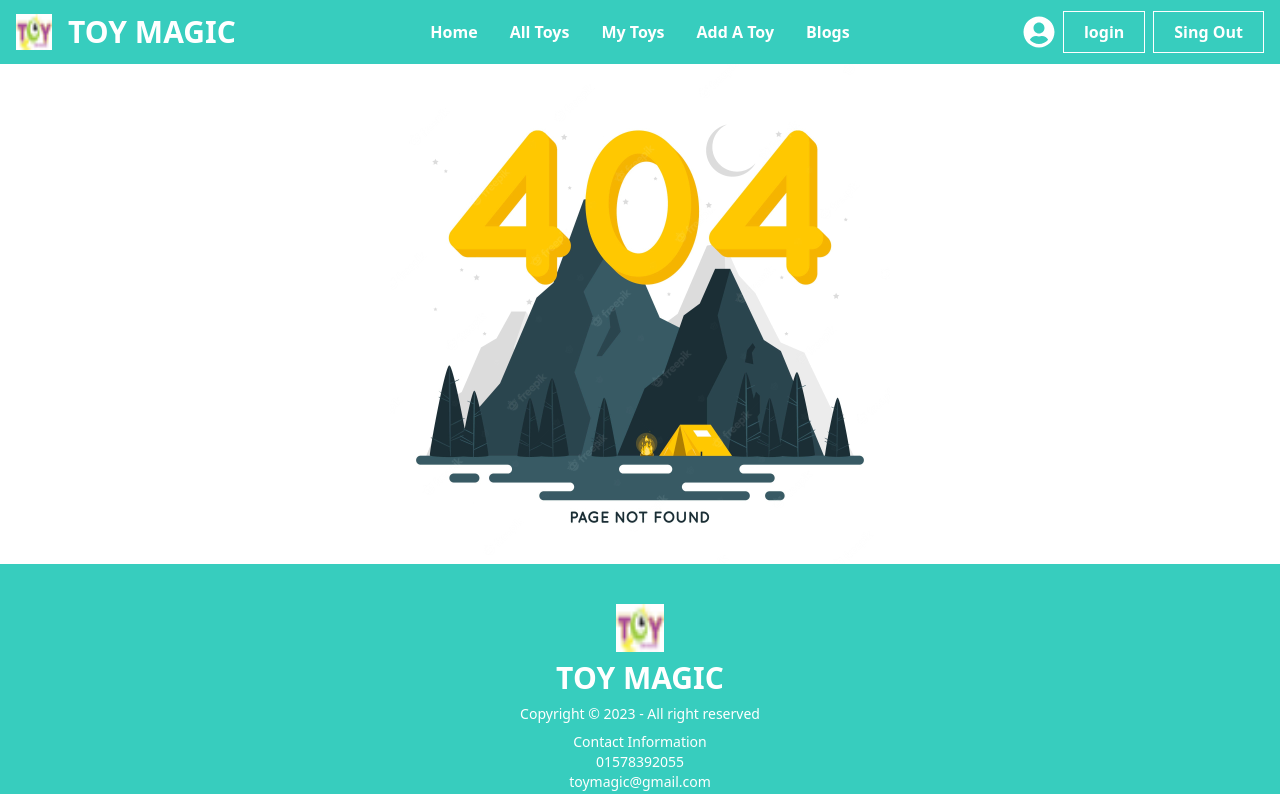
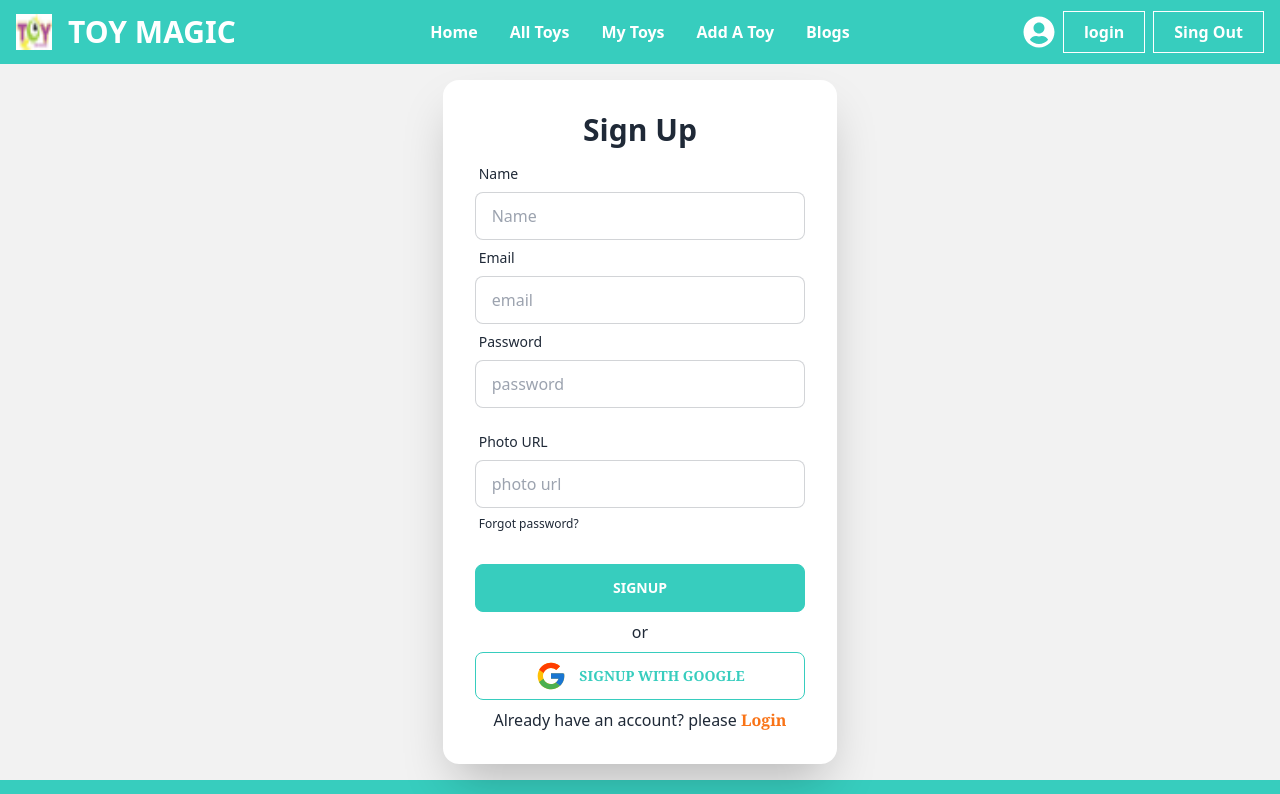
Before and after one commit to sadiawcutecat/Toy-market-client-side, a React (Vite) app: page /signup in a window 1280 px wide. Shown: the top 794 px of the page. Built offline with nearby package versions, Linux system fonts and the light colour scheme; no server answers.

Commit message:
sign up and login file added

```diff
--- a/package.json
+++ b/package.json
@@ -20,6 +20,7 @@
     "react-icons": "^4.8.0",
     "react-rating": "^2.0.5",
     "react-router-dom": "^6.11.2",
+    "react-tabs": "^6.0.1",
     "sort-by": "^1.2.0"
   },
   "devDependencies": {
--- /dev/null
+++ b/src/Component/Login.jsx
@@ -0,0 +1,63 @@
+import React, { useContext } from 'react';
+import { Link } from 'react-router-dom';
+import { AuthContext } from './provider/AuthProvider';
+
+const Login = () => {
+
+const {signIn} = useContext(AuthContext)
+
+const handleLogin = event =>{
+    event.preventDefault();
+    const form = event.target;
+
+            const email = form.email.value;
+            const password = form.password.value;
+
+            console.log(email,password);
+            signIn(email, password)
+            .then(result => {
+                const user = result.user;
+                console.log(user);
+            })
+            .catch(error => console.log(error))
+}
+
+    return (
+        <div>
+            <div className="hero  bg-base-200">
+                <div className="w-1/3 hero-content flex-col lg:flex-col">
+
+                    <div className="card flex-shrink-0 w-full  shadow-2xl bg-base-100">
+                        <div className="card-body">
+                            <h1 className="text-3xl text-center font-bold">Login now!</h1>
+                            <form onSubmit={handleLogin}>
+                                <div className="form-control">
+                                    <label className="label">
+                                        <span className="label-text">Email</span>
+                                    </label>
+                                    <input type="text" name='email' placeholder="email" className="input input-bordered" />
+                                </div>
+                                <div className="form-control">
+                                    <label className="label">
+                                        <span className="label-text">Password</span>
+                                    </label>
+                                    <input type="text" name='password' placeholder="password" className="input input-bordered" />
+                                    <label className="label">
+                                        <a href="#" className="label-text-alt link link-hover">Forgot password?</a>
+                                    </label>
+                                </div>
+                                <div className="form-control mt-6">
+                                    <input className="btn btn-accent  text-white font-seriffont bold" type="submit" value="Login" />
+                                </div>
+
+                            </form>
+                            <p>New to TOY MAGIC? please <Link className='text-orange-500 font-bold font-serif' to="/signup">Sign Up</Link></p>
+                        </div>
+                    </div>
+                </div>
+            </div>
+        </div>
+    );
+};
+
+export default Login;
--- a/src/Component/Navsection.jsx
+++ b/src/Component/Navsection.jsx
@@ -14,16 +14,21 @@
                 <div className="navbar-center  lg:flex">
                     <ul className="menu menu-horizontal px-1 text-white">
                         <Link to='/'><li><a>Home</a></li></Link>
-                        <Link to='AllToys'><li><a>All Toys</a></li></Link>
-                        <Link to='myToys'> <li><a>My Toys</a></li></Link>
-                        <Link to='AddToys'><li><a>Add A Toy</a></li></Link>
-                        <Link to='blogs'><li><a>Blogs</a></li></Link>
+                        <Link to='/AllToys'><li><a>All Toys</a></li></Link>
+                        <Link to='/myToys'> <li><a>My Toys</a></li></Link>
+                        <Link to='/AddToys'><li><a>Add A Toy</a></li></Link>
+                        <Link to='/blogs'><li><a>Blogs</a></li></Link>
                        </ul>
                 </div>
                 <div className="navbar-end gap-2">
                 <FaUserCircle style={{ fontSize: '2rem' }} className="text-white" />
+                <Link to='/login'>
                 <button className="text-white py-2 px-5 border border-white">login</button>
+                </Link>
+
+                <Link to='/signout'>
                 <button className="text-white py-2 px-5 border border-white">Sing Out</button>
+                </Link>
                 </div>
             </div>
 
--- /dev/null
+++ b/src/Component/ShopByCategory.jsx
@@ -0,0 +1,11 @@
+import React from 'react';
+
+const ShopByCategory = () => {
+    return (
+        <div>
+
+        </div>
+    );
+};
+
+export default ShopByCategory;
--- /dev/null
+++ b/src/Component/Signup.jsx
@@ -0,0 +1,89 @@
+import React, { useContext } from 'react';
+import { Link } from 'react-router-dom';
+import { AuthContext } from './provider/AuthProvider';
+import { FcGoogle } from 'react-icons/fc';
+
+const Signup = () => {
+
+const {createUser,handleGoogleSignIn } = useContext(AuthContext)
+
+        const handleSignup = event =>{
+            event.preventDefault();
+            const form = event.target;
+            const name = form.name.value;
+            const email = form.email.value;
+            const password = form.password.value;
+            const photo = form.photo.value;
+            console.log(name,email,password,photo);
+
+createUser(email, password)
+.then(result => {
+    const user = result.user;
+    console.log(user);
+})
+.catch(error => console.log(error))
+
+        }
+    return (
+        <div>
+            <div className="hero  bg-base-200">
+                <div className="w-1/3 hero-content flex-col lg:flex-col">
+
+                    <div className="card flex-shrink-0 w-full  shadow-2xl bg-base-100">
+                        <div className="card-body">
+                            <h1 className="text-3xl text-center font-bold">Sign Up</h1>
+                            <form onSubmit={handleSignup}>
+                                <div className="form-control">
+                                    <label className="label">
+                                        <span className="label-text">Name</span>
+                                    </label>
+                                    <input type="text" name='name' placeholder="Name" className="input input-bordered" />
+                                </div>
+                                <div className="form-control">
+                                    <label className="label">
+                                        <span className="label-text">Email</span>
+                                    </label>
+                                    <input type="email" name='email' placeholder="email" className="input input-bordered" />
+                                </div>
+                                <div className="form-control">
+                                    <label className="label">
+                                        <span className="label-text">Password</span>
+                                    </label>
+                                    <input type="password" name='password' placeholder="password" className="input input-bordered" />
+                                    <label className="label">
+
+                                    </label>
+                                </div>
+                                <div className="form-control">
+                                    <label className="label">
+                                        <span className="label-text">Photo URL</span>
+                                    </label>
+                                    <input type="url" name='photo' placeholder="photo url" className="input input-bordered" />
+                                    <label className="label">
+                                        <a href="#" className="label-text-alt link link-hover">Forgot password?</a>
+                                    </label>
+                                </div>
+                                <div className="form-control mt-6">
+                                    <input className="btn btn-accent text-white font-seriffont bold" type="submit" value="SignUp" />
+                                </div>
+
+                            </form>
+                            <p className='text-center'>or</p>
+                            <div>
+                                <button onClick={()=> handleGoogleSignIn()} className=" w-full btn btn-outline btn-accent text-white font-serif font bold gap-3">
+                                    <FcGoogle style={{ fontSize: '2rem' }}/>
+                                SignUp With Google
+                                </button>
+
+                            </div>
+                            <p className='text-center'>Already have an account? please <Link className='text-orange-500 font-bold font-serif' to="/login">Login</Link></p>
+
+                        </div>
+                    </div>
+                </div>
+            </div>
+        </div>
+    );
+};
+
+export default Signup;
--- /dev/null
+++ b/src/Component/provider/AuthProvider.jsx
@@ -0,0 +1,66 @@
+import React, { createContext, useEffect, useState } from 'react';
+import { createUserWithEmailAndPassword,GoogleAuthProvider, getAuth, onAuthStateChanged, signInWithEmailAndPassword, signInWithPopup } from "firebase/auth";
+import app from '../../firebase/firebase.config';
+
+
+
+
+export const AuthContext = createContext();
+
+
+
+const AuthProvider = ({children}) => {
+    const auth = getAuth(app);
+    const [user, setUser] = useState(null);
+    const [loading, setLoading] = useState(true);
+
+    const createUser = (email, password) =>{
+        setLoading(true);
+        return createUserWithEmailAndPassword(auth , eamil , password);
+    }
+    const signIn = (email, password) =>{
+        setLoading(true);
+        return signInWithEmailAndPassword(auth,email,password);
+    }
+
+    const provider = new GoogleAuthProvider();
+
+    const handleGoogleSignIn = () =>{
+        signInWithPopup(auth,provider)
+        .then(result =>{
+            const user = result.user;
+            console.log(user);
+        })
+        .catch(error => console.log(error))
+    }
+
+useEffect(() => {
+  const unsubscribe =  onAuthStateChanged(auth , currentUser =>{
+        setUser(currentUser);
+        console.log('current user', currentUser);
+        setLoading(false)
+    });
+    return ()=>{
+        return unsubscribe();
+    }
+
+}, [])
+
+
+const authInfo = {
+    user,
+    loading,
+    createUser,
+    signIn,
+    handleGoogleSignIn
+
+}
+
+    return (
+        <AuthContext.Provider value={authInfo}>
+            {children}
+        </AuthContext.Provider>
+    );
+};
+
+export default AuthProvider;
```
Also changed, not shown: src/main.jsx (+13 -0 lines), 1 other file (tests, documents, lock files or other folders).
